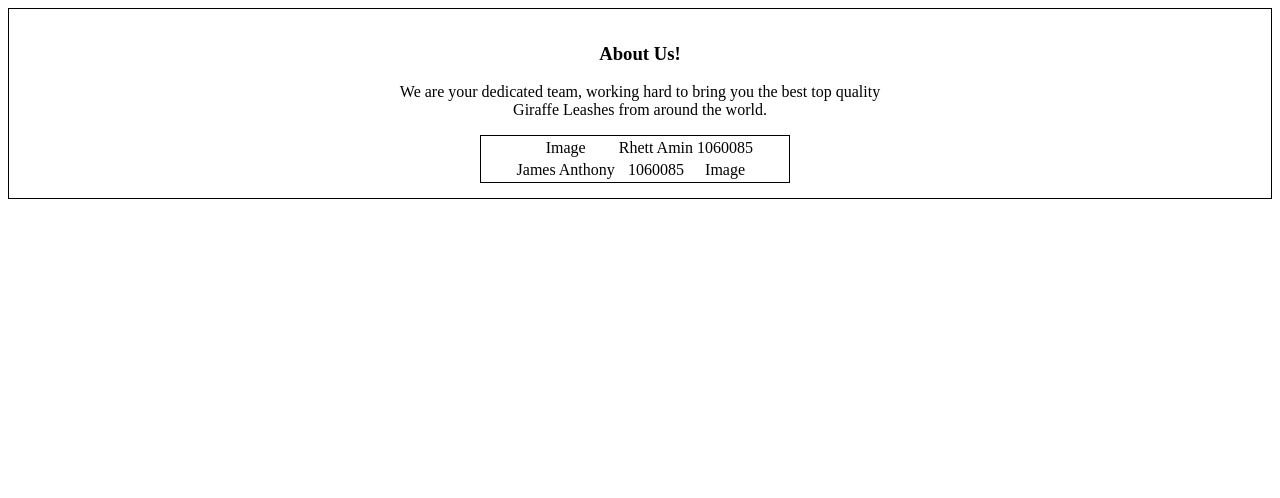
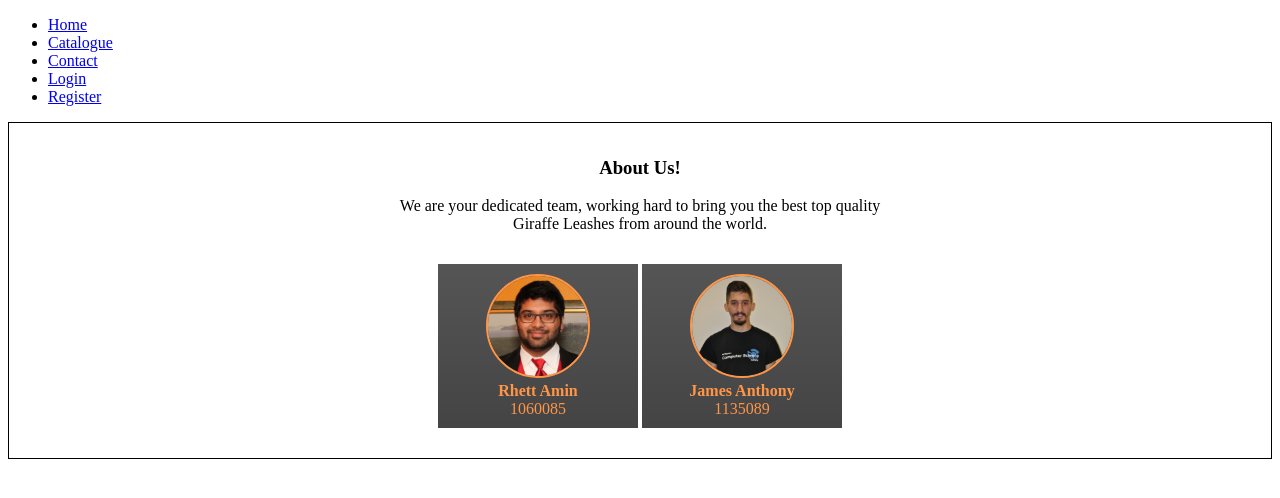
Before and after one commit to RhettAmin/4WW3, a PHP site: page /html/contact.html in a window 1280 px wide. Shown: the top 498 px of the page. Run offline with PHP 8.4, Linux system fonts and the light colour scheme.

Commit message:
about page worked on more

```diff
--- a/Assignment_1/css/stylesheet.css
+++ b/Assignment_1/css/stylesheet.css
@@ -40,12 +40,42 @@ nav > a {
 /******** Contact *********/
 /**************************/
 
+.dev-container {
+	float: none;
+	text-align: center;
+	width: 40%;
+	margin: auto 20%;
+	padding: 15px;
+	display:inline-block;
+}
+
+.dev {
+	width: 200px;
+	margin: auto;
+	padding-top: 10px;
+	padding-bottom: 10px;
+	display:inline-block;
+	color: #ff9547;
+	background: linear-gradient(#555, #444);
+}
+.dev > img {
+	border-radius: 50%;
+	border: 2px solid #ff9547;
+}
+.dev > p {
+	margin: auto;
+}
+
 .center {
 	text-align: center;
 	border: 1px solid black;
 	width: 25%;
 	margin-left:37%;
 }
+
+/**************************/
+/********* Misc. **********/
+/**************************/
 
 .heightspacer1{
 	height: 1px;
--- a/Assignment_1/html/contact.html
+++ b/Assignment_1/html/contact.html
@@ -12,17 +12,43 @@
 
 	<body>
 
+		<nav>
+			<ul>
+				<li class="active"><a href="http://google.com"><span>Home</span></a></li>
+				<li><a href="http://google.com"><span>Catalogue</span></a></li>
+				<li><a href="http://google.com"><span>Contact</span></a></li>
+				<li><a href="http://google.com"><span>Login</span></a></li>
+				<li><a href="http://google.com"><span>Register</span></a></li>
+			</ul>
+      	</nav>
+
 		<div class="container">
 			<h3> About Us!</h3>
 
 			<p>We are your dedicated team, working hard to bring you the best top quality<br>
 			Giraffe Leashes from around the world.</p>
 
+
+
+			<div class="dev-container">
+				<div class="dev">
+					<img src="../images/contactus/rhett.png" width="100px" height="100px">
+					<p><strong> Rhett Amin </strong></p>
+					<p> 1060085 </p>
+				</div>
+				<div class="dev">
+					<img src="../images/contactus/james.png" width="100px" height="100px">
+					<p><strong> James Anthony </strong></p>
+					<p> 1135089 </p>
+				</div>
+			</div>
+
+			<!--
 			<div class="center">
 				<table align="center">
 					<tr>
 						<td>
-							Image
+							<img src="../images/contactus/rhett.png" width="100px" height="100px">
 						</td>
 						<td>
 							Rhett Amin
@@ -39,11 +65,12 @@
 							1060085
 						</td>
 						<td>
-							Image
+							<img src="../images/contactus/james.png" width="100px" height="100px">
 						</td>
 					</tr>
 				</table>
 			</div>
+			-->
 
 		</div>
 
```
Also changed, not shown: Assignment_1/images/contactus/james.png (added), Assignment_1/images/contactus/rhett.png (added).
